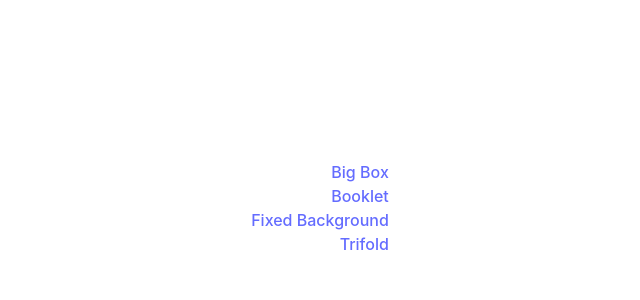
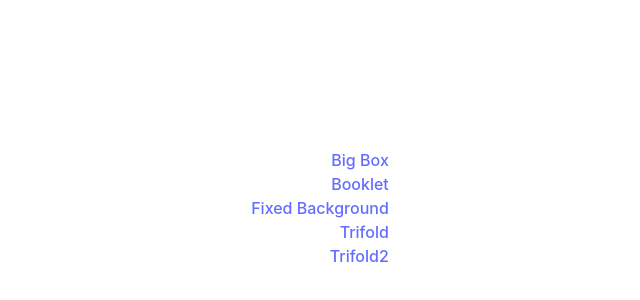
Before and after one commit to mjchin1/WebPageSamples, a React (Vite) app in the folder client/: page / in a window 1280 px wide. Shown: the part 192-492 px from the top of the page, without its empty margins (320-960 px from the left). Built offline with nearby package versions, Linux system fonts and the light colour scheme.

Commit message:
creating routing for trifold2 file

```diff
--- a/client/src/App.jsx
+++ b/client/src/App.jsx
@@ -12,6 +12,7 @@ import BigBox from './Components/BigBox'
 import BlockFrame from './Components/BlockFrame'
 import Booklet from './Components/Booklet'
 import TriFold from './Components/TriFold'
+import TriFold2 from './Components/TriFold2'
 import Mondrian from './Components/Mondrian'
 import Homepage from './Components/Homepage'
 import Animations from './Components/Animations'
@@ -39,6 +40,7 @@ function App() {
       <Route path='/' element={<Homepage/> } />
       <Route path='/animations' element={<Animations/> } />
       <Route path='/fb' element={<FixedBackground/> } />
+      <Route path='/tf2' element={<TriFold2/> } />
     </Routes>
 
     </div>
--- a/client/src/Components/Navigations.jsx
+++ b/client/src/Components/Navigations.jsx
@@ -15,6 +15,7 @@ export default function Navigations() {
             {/* <Link to = '/animations'>Animations</Link> */}
             <Link to = '/fb'>Fixed Background</Link>
              <Link to = '/tf'>Trifold</Link>
+             <Link to = '/tf2'>Trifold2</Link>
             {/* <Link to = '/mon'>Mondrian</Link> */}
         </nav>
     );
--- a/client/src/Components/TriFold2.jsx
+++ b/client/src/Components/TriFold2.jsx
@@ -11,7 +11,7 @@ export default function TriFold2({}) {
   return (
     <>
 
-    <h1>Trifold</h1>
+    <h1>Trifold 2</h1>
     <div className="tfContainer">
     <div className="tfSquare1 tfSquare"><img src={steps}/></div>
     <div className="tfSquare2 tfSquare"><img src={pebbles}/></div>
```
